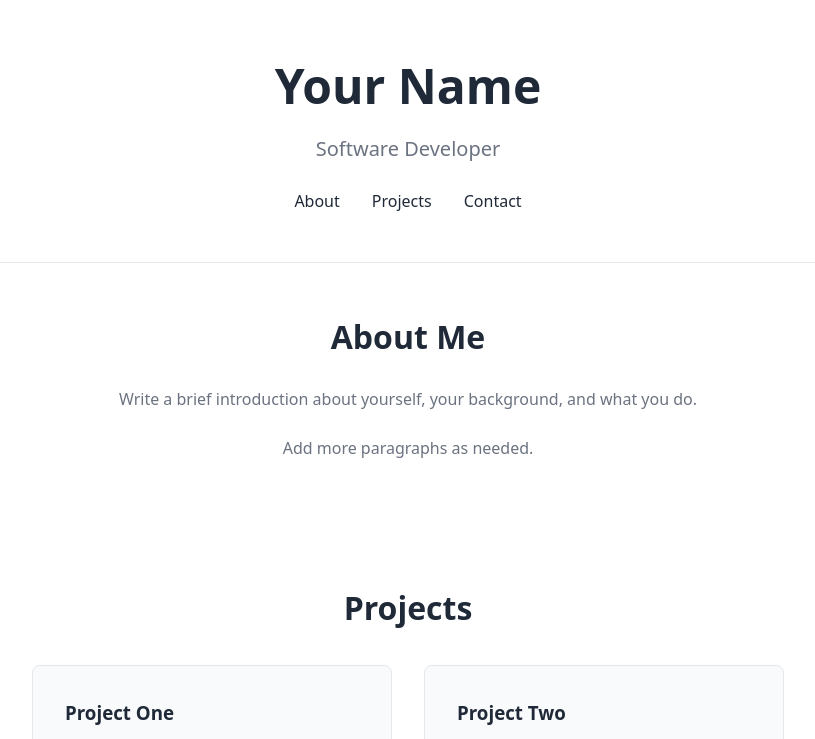
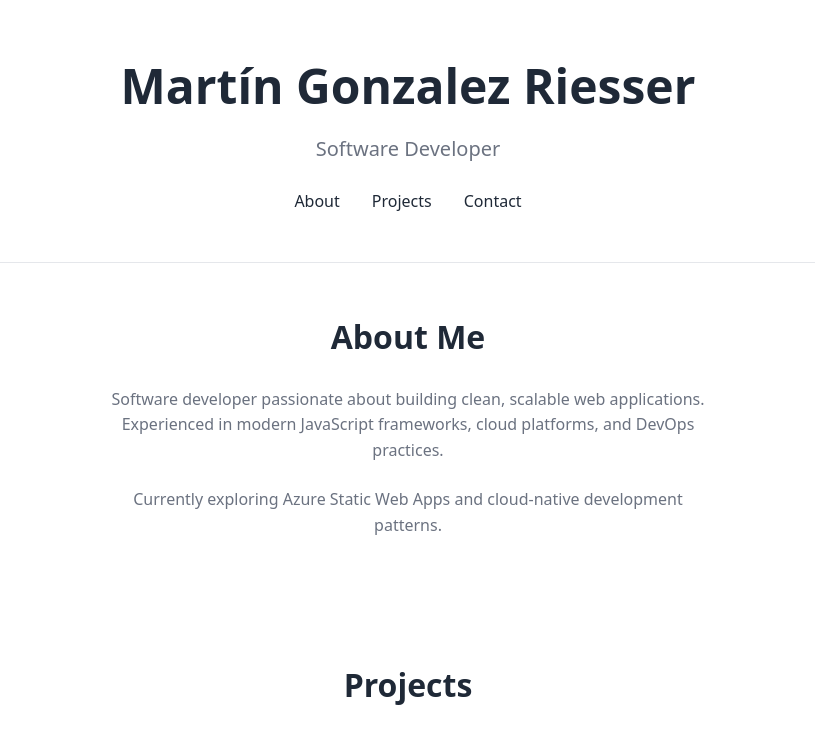
Before and after one commit to Martgnzrss/PersonalStaticWebsite, a plain HTML site: page src/index.html in a window 1280 px wide. Shown: the top 739 px of the page, without its empty margins (232-1047 px from the left). Drawn offline with Linux system fonts and the light colour scheme.

Commit message:
feat: personalize site content with name and bio

```diff
--- a/src/index.html
+++ b/src/index.html
@@ -4,13 +4,13 @@
   <meta charset="UTF-8">
   <meta name="viewport" content="width=device-width, initial-scale=1.0">
   <meta name="description" content="Personal website - software developer portfolio">
-  <title>Your Name | Software Developer</title>
+  <title>Martín Gonzalez Riesser | Software Developer</title>
   <link rel="stylesheet" href="styles.css">
 </head>
 <body>
   <header class="site-header">
     <div class="container">
-      <h1>Your Name</h1>
+      <h1>Martín Gonzalez Riesser</h1>
       <p class="tagline">Software Developer</p>
       <nav aria-label="Main navigation">
         <ul class="nav-links">
@@ -26,8 +26,8 @@
     <section id="about" class="section">
       <div class="container">
         <h2>About Me</h2>
-        <p>Write a brief introduction about yourself, your background, and what you do.</p>
-        <p>Add more paragraphs as needed.</p>
+        <p>Software developer passionate about building clean, scalable web applications. Experienced in modern JavaScript frameworks, cloud platforms, and DevOps practices.</p>
+        <p>Currently exploring Azure Static Web Apps and cloud-native development patterns.</p>
       </div>
     </section>
 
@@ -69,7 +69,7 @@
 
   <footer class="site-footer">
     <div class="container">
-      <p>&copy; 2026 Your Name. Built with Azure Static Web Apps.</p>
+      <p>&copy; 2026 Martín Gonzalez Riesser. Built with Azure Static Web Apps.</p>
     </div>
   </footer>
 
```
